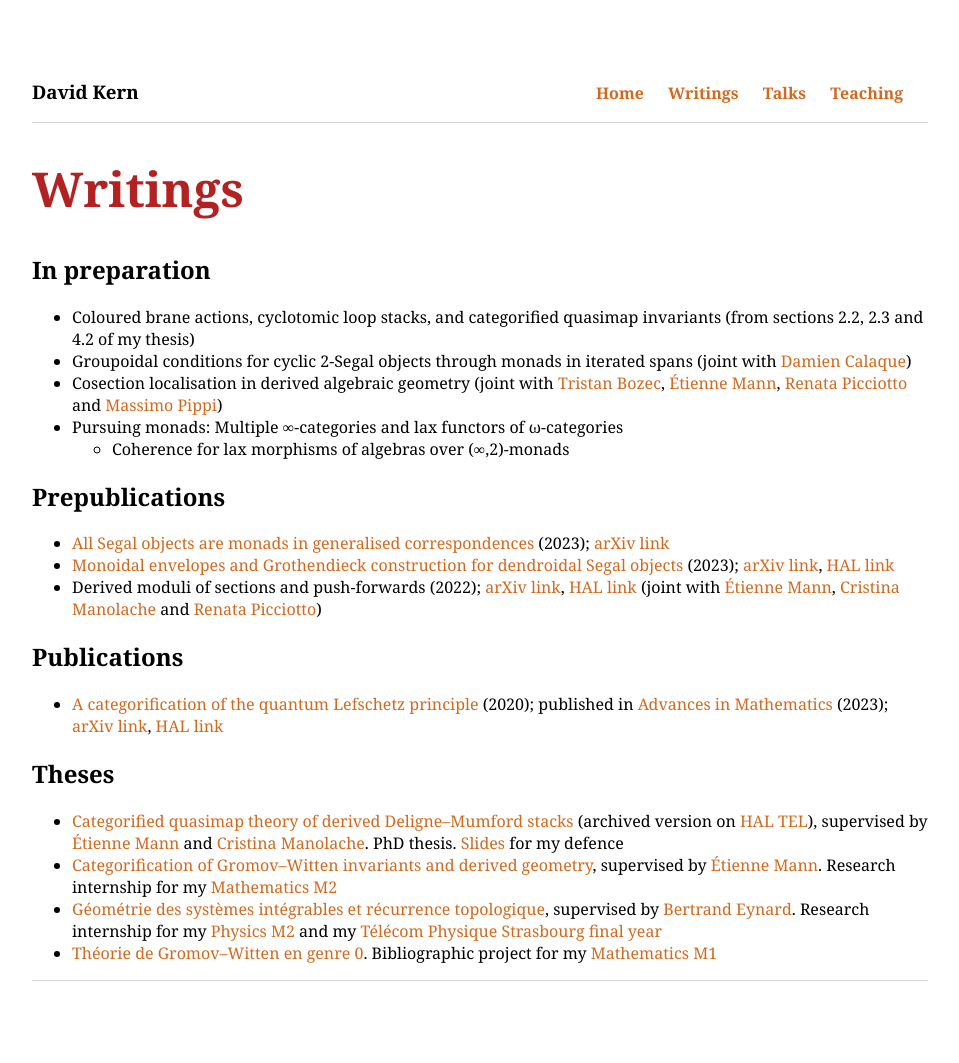
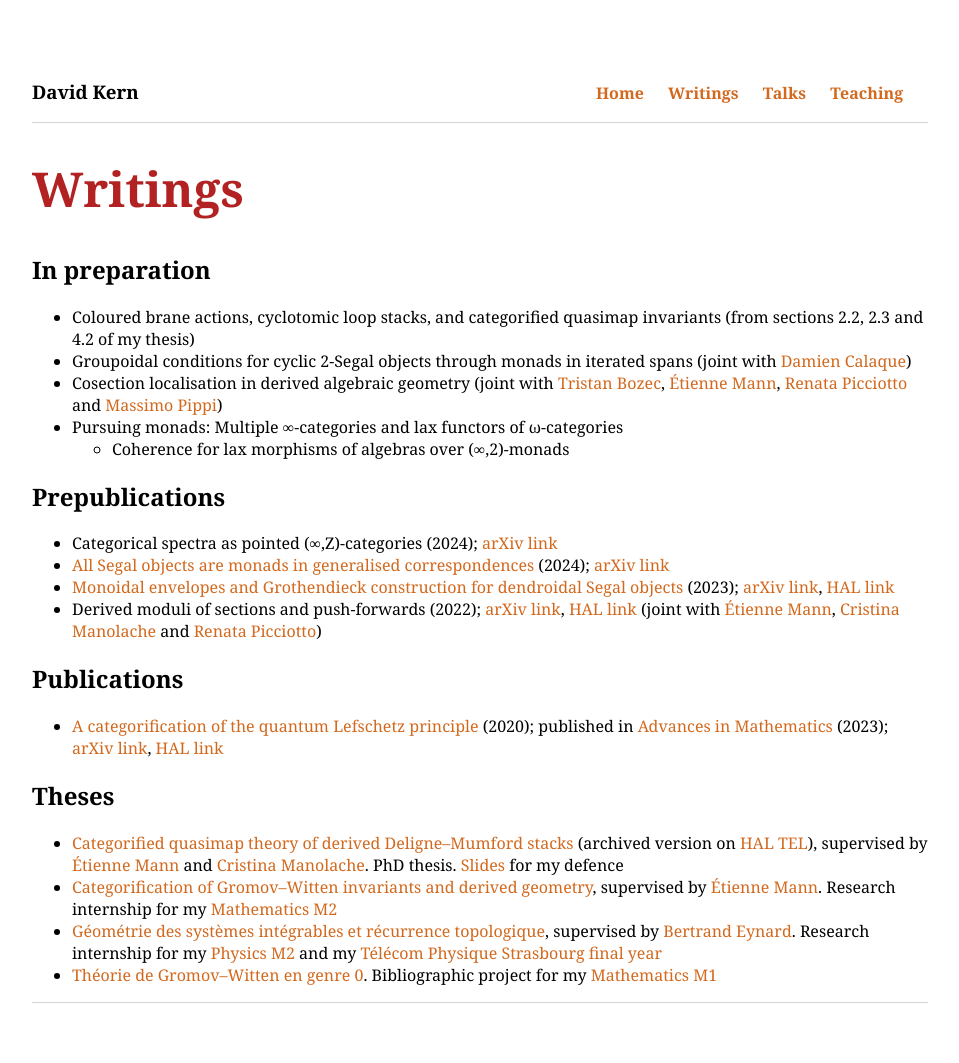
Before and after one commit to dskern/dskern.github.io, a Jekyll site: the page built from writings.html, in a window 1280 px wide. Shown: the whole page, without its empty margins (160-1119 px from the left). Built offline with Jekyll 4.4.1, drawn with Linux system fonts in a browser that asks for light colours; before the commit the page ends 1041 px from its top, so only the background shows below that.

Commit message:
Update writings.html

```diff
--- a/writings.html
+++ b/writings.html
@@ -16,7 +16,8 @@ layout: default
 <h2>Prepublications</h2>
 
 <ul>
-  <li><a href="Writings/MonadSpan.pdf">All Segal objects are monads in generalised correspondences</a> (2023); <a href="https://arxiv.org/abs/2401.04704">arXiv link</a></li>
+  <li>Categorical spectra as pointed (∞,Z)-categories (2024); <a href="https://arxiv.org/abs/2410.02578">arXiv link</a></li>
+  <li><a href="Writings/MonadSpan.pdf">All Segal objects are monads in generalised correspondences</a> (2024); <a href="https://arxiv.org/abs/2401.04704">arXiv link</a></li>
   <li><a href="Writings/Envelop_Segal.pdf">Monoidal envelopes and Grothendieck construction for dendroidal
     Segal objects</a> (2023); <a href="https://arxiv.org/abs/2301.10751">arXiv link</a>, <a href="https://hal.archives-ouvertes.fr/hal-04054221">HAL link</a></li>
   <li>Derived moduli of sections and push-forwards (2022); <a href="https://arxiv.org/abs/2210.11386">arXiv link</a>, <a href="https://hal.archives-ouvertes.fr/hal-03823412">HAL link</a> (joint with <a href="https://math.univ-angers.fr/~mann/">Étienne Mann</a>, <a href="https://www.sheffield.ac.uk/maths/people/academic/cristina-manolache">Cristina Manolache</a> and <a href="https://sites.google.com/view/renatapicciotto/">Renata Picciotto</a>)</li>
```
